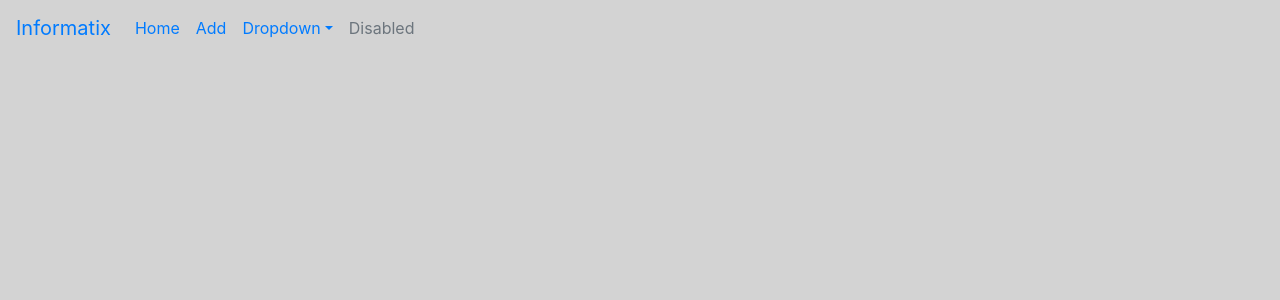
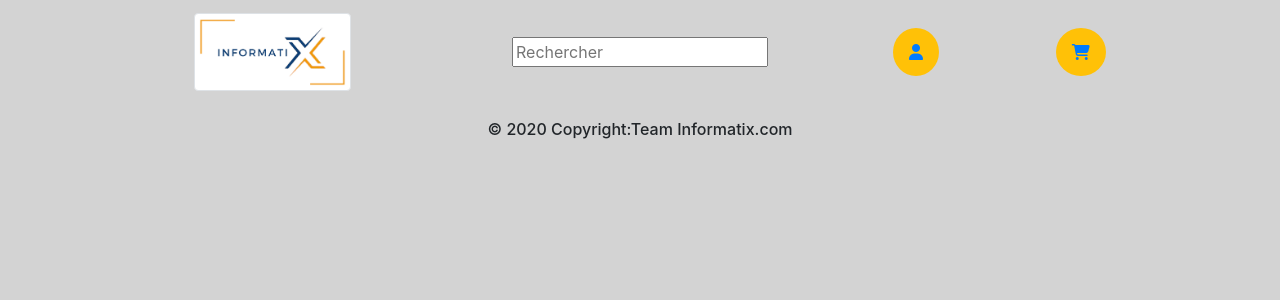
Before and after one commit to elliot-garnero/ecommerce-informatix, a Symfony app: template templates/default/index.html.twig in a window 1280 px wide. Shown: the top 300 px of the page. Run offline with Twig, Linux system fonts and the light colour scheme; the template is opened without the code that fills it, so the values that code supplies are empty; style sheets or scripts are compiled from the project's sources; some libraries are stand-ins or nearby versions.

Commit message:
navbar_prémices

```diff
--- /dev/null
+++ b/assets/js/components/Footer.js
@@ -0,0 +1,13 @@
+import React, { Component } from 'react';
+
+class Footer extends Component {
+  render() {
+    return (
+      <div class="footer-copyright text-center py-3">
+        <h6>© 2020 Copyright:Team Informatix.com</h6>
+      </div>
+    );
+  }
+}
+
+export default Footer;
--- a/assets/js/components/Navbar.js
+++ b/assets/js/components/Navbar.js
@@ -1,69 +1,27 @@
 import React, { Component } from 'react';
-import { Link } from 'react-router-dom';
+import logoSmall from '../../images/logoSmall.png';
+
 
 class Navbar extends Component {
   render() {
     return (
-      <div>
-        <nav className="navbarPerso navbar navbar-expand-lg bg">
-          <Link className={'navbar-brand navbarPerso'} to={'/'}>
-            {' '}
-            Informatix{' '}
-          </Link>
-          <button
-            className="navbar-toggler"
-            type="button"
-            data-toggle="collapse"
-            data-target="#navbarSupportedContent"
-            aria-controls="navbarSupportedContent"
-            aria-expanded="false"
-            aria-label="Toggle navigation"
-          >
-            <span className="navbar-toggler-icon"></span>
-          </button>
-          <div className="collapse navbar-collapse" id="navbarSupportedContent">
-            <ul className="navbar-nav mr-auto">
-              <li className="nav-item active">
-                <a className="navbarPerso nav-link" href="#">
-                  Home <span className="sr-only">(current)</span>
-                </a>
-              </li>
-              <li className="nav-item">
-                <a className="navbarPerso nav-link" href="/add">
-                  Add
-                </a>
-              </li>
-              <li className="nav-item dropdown">
-                <a
-                  className="navbarPerso nav-link dropdown-toggle"
-                  href="#"
-                  id="navbarDropdown"
-                  role="button"
-                  data-toggle="dropdown"
-                  aria-haspopup="true"
-                  aria-expanded="false"
-                >
-                  Dropdown
-                </a>
-                <div className="dropdown-menu" aria-labelledby="navbarDropdown">
-                  <a className="navbarPerso dropdown-item" href="#">
-                    Action
-                  </a>
-                  <a className="navbarPerso dropdown-item" href="#">
-                    Another action
-                  </a>
-                  <div className="dropdown-divider"></div>
-                  <a className="navbarPerso dropdown-item" href="#">
-                    Something else here
-                  </a>
-                </div>
-              </li>
-              <li className="nav-item">
-                <a className="navbarPerso nav-link disabled" href="#">
-                  Disabled
-                </a>
-              </li>
-            </ul>
+      <div className="container">
+        <nav className="text-center background_blue navbar navbar-expand-lg">
+          <div className="col 6">
+            <a className="navbar-brand" href="/catalog">
+              <img className="img-thumbnail w-50" src={logoSmall} alt="logoInformatix"/>
+            </a>
+          </div>
+          <div className="col 4">
+            <input type="text" placeholder="Rechercher"></input>
+          </div>
+          <div className="col 2 d-flex justify-content-around">
+            <a className="text-decoration-none" href="/user">
+              <i className="fas fa-user bg-warning p-3 rounded-circle"></i>
+            </a>
+            <a className="text-decoration-none" href="/panier">
+              <i className="fas fa-shopping-cart bg-warning p-3 rounded-circle"></i>
+            </a>
           </div>
         </nav>
       </div>
--- a/assets/js/paths/Paths.js
+++ b/assets/js/paths/Paths.js
@@ -4,6 +4,7 @@ import { Route, Switch, Redirect } from 'react-router-dom';
 import Navbar from '../components/Navbar';
 import MainCatalog from '../components/products/MainCatalog';
 import MainAdd from '../components/products/MainAdd';
+import Footer from '../components/Footer';
 
 class Paths extends Component {
   render() {
@@ -15,6 +16,7 @@ class Paths extends Component {
           <Route path="/catalog" component={MainCatalog} />
           <Route path="/add" component={MainAdd} />
         </Switch>
+        <Footer/>
       </div>
     );
   }
--- a/templates/base.html.twig
+++ b/templates/base.html.twig
@@ -18,5 +18,9 @@
 		{% block javascripts %}
 			{{ encore_entry_script_tags('app') }}
 		{% endblock %}
+		<script src="https://code.jquery.com/jquery-3.3.1.slim.min.js" integrity="sha384-q8i/X+965DzO0rT7abK41JStQIAqVgRVzpbzo5smXKp4YfRvH+8abtTE1Pi6jizo" crossorigin="anonymous"></script>
+		<script src="https://cdnjs.cloudflare.com/ajax/libs/popper.js/1.14.7/umd/popper.min.js" integrity="sha384-UO2eT0CpHqdSJQ6hJty5KVphtPhzWj9WO1clHTMGa3JDZwrnQq4sF86dIHNDz0W1" crossorigin="anonymous"></script>
+		<script src="https://stackpath.bootstrapcdn.com/bootstrap/4.3.1/js/bootstrap.min.js" integrity="sha384-JjSmVgyd0p3pXB1rRibZUAYoIIy6OrQ6VrjIEaFf/nJGzIxFDsf4x0xIM+B07jRM" crossorigin="anonymous"></script>
+		<script src="https://kit.fontawesome.com/52535692e4.js" crossorigin="anonymous"></script>
 	</body>
 </html>
```
Also changed, not shown: assets/js/components/Home.js (deleted, +0 -13 lines), assets/images/logoBig.png (added), assets/images/logoSmall.png (added), assets/images/logoTransp.png (added), assets/images/panier.png (added), assets/images/user.png (added), public/build/app.css, public/build/app.js, 5 other files.
